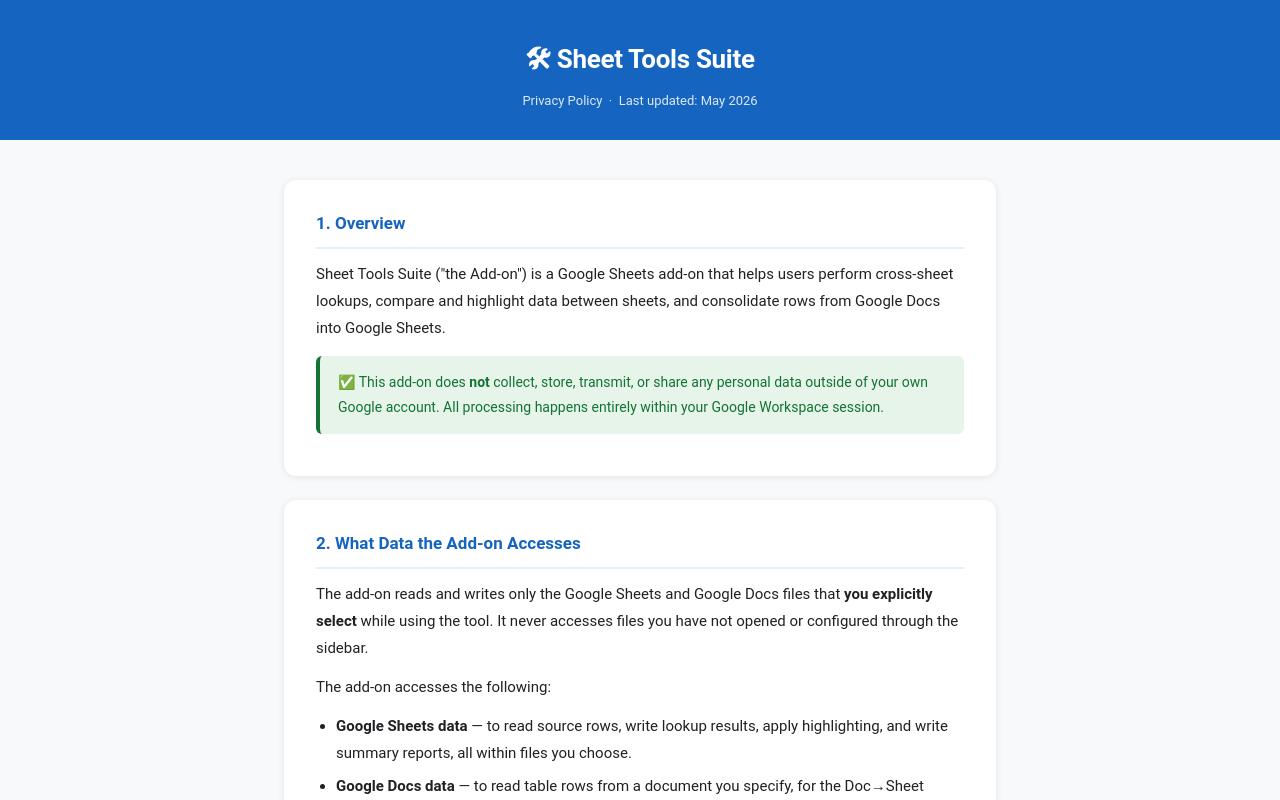
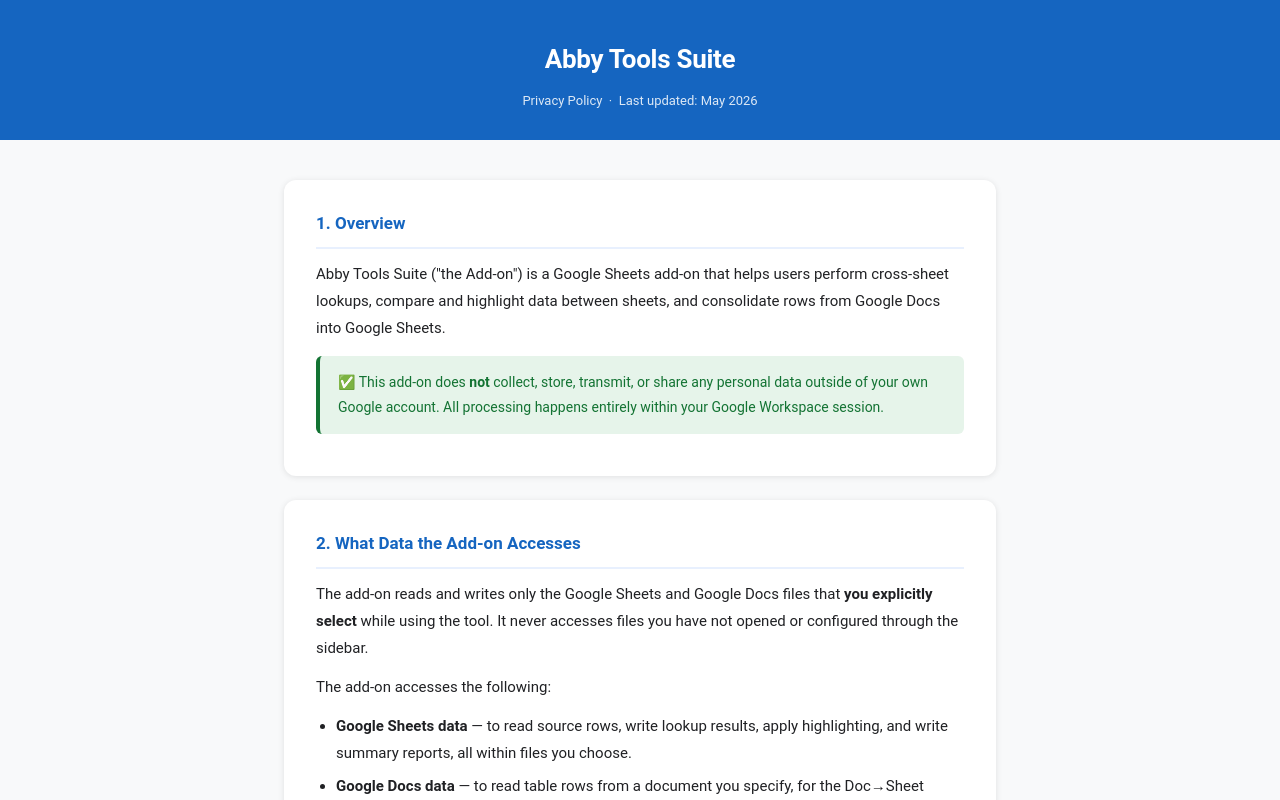
Before and after one commit to micurioso/abby-tools-suite, a plain HTML site: page index.html in a window 1280 px wide. Shown: the top 800 px of the page. Drawn offline with Linux system fonts and the light colour scheme.

Commit message:
Update index.html

```diff
--- a/index.html
+++ b/index.html
@@ -3,7 +3,7 @@
 <head>
   <meta charset="UTF-8">
   <meta name="viewport" content="width=device-width, initial-scale=1.0">
-  <title>Privacy Policy — Sheet Tools Suite</title>
+  <title>Privacy Policy — Abby Tools Suite</title>
   <style>
     *, *::before, *::after { box-sizing: border-box; margin: 0; padding: 0; }
 
@@ -124,7 +124,7 @@
 <body>
 
 <header>
-  <h1>🛠 Sheet Tools Suite</h1>
+  <h1>Abby Tools Suite</h1>
   <p>Privacy Policy &nbsp;·&nbsp; Last updated: May 2026</p>
 </header>
 
@@ -133,7 +133,7 @@
   <div class="card">
     <h2>1. Overview</h2>
     <p>
-      Sheet Tools Suite ("the Add-on") is a Google Sheets add-on that helps users perform
+      Abby Tools Suite ("the Add-on") is a Google Sheets add-on that helps users perform
       cross-sheet lookups, compare and highlight data between sheets, and consolidate
       rows from Google Docs into Google Sheets.
     </p>
```
